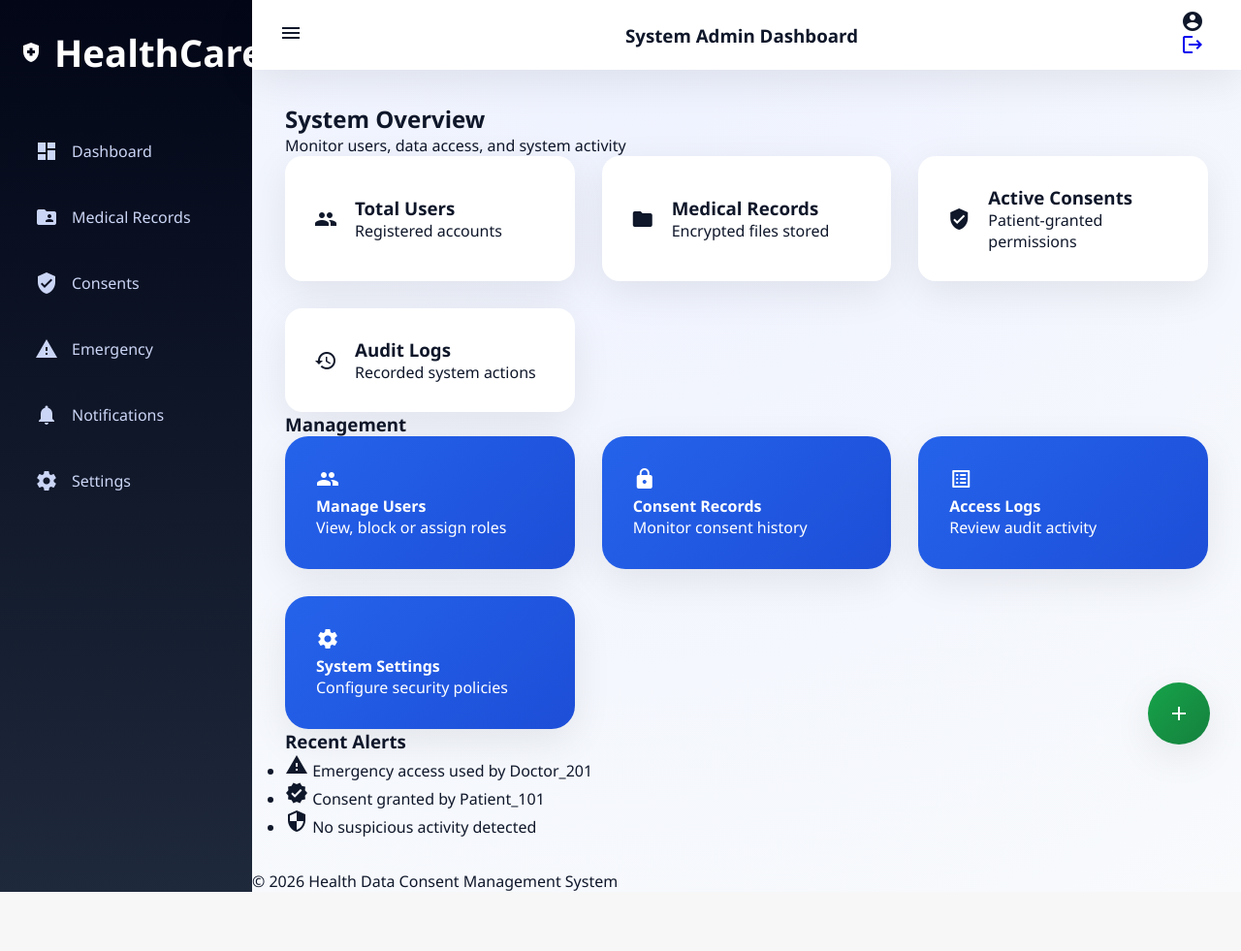
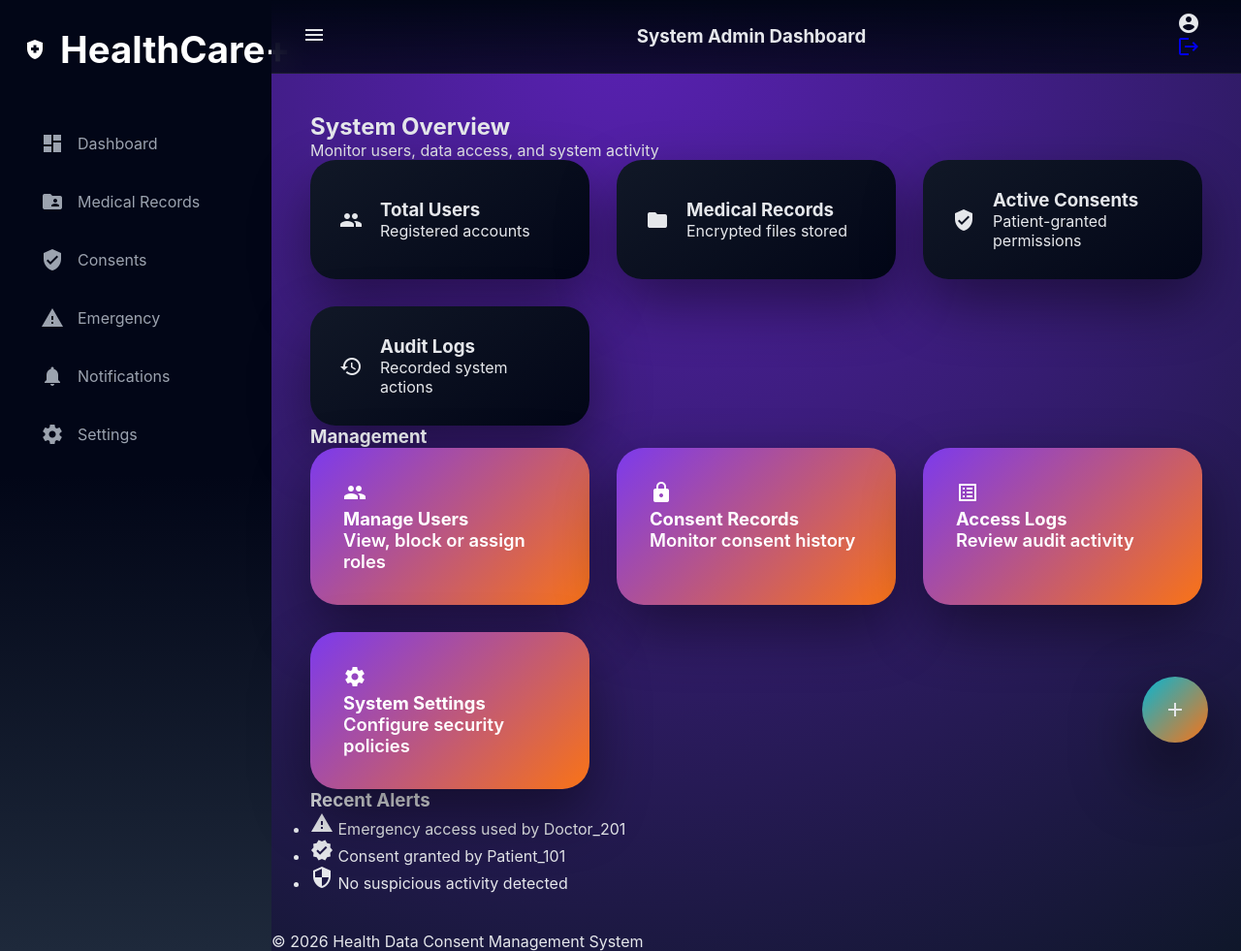
Before and after one commit to Mastanvali9347/Health-Data-Consent-Management-System, a Django app: page /settings/ in a window 1280 px wide. Shown: the whole page at 97% size. Before the commit the page ends 920 px from the top, so only its background shows below. Run offline with Django 5.2, Linux system fonts and the light colour scheme; parts of the project's set-up code (start-up, migrations or seed data) failed here and were passed over.

Commit message:
code update

```diff
--- a/health_consent_system/access_logs/urls.py
+++ b/health_consent_system/access_logs/urls.py
@@ -1,6 +1,7 @@
 from django.urls import path
-from .views import AccessLogView
+from .views import access_logs_page, MyAccessLogsAPI
 
 urlpatterns = [
-    path('', AccessLogView.as_view()),
+    path('', access_logs_page),
+    path('api/', MyAccessLogsAPI.as_view()),
 ]
--- a/health_consent_system/notifications/apps.py
+++ b/health_consent_system/notifications/apps.py
@@ -1,5 +1,4 @@
 from django.apps import AppConfig
-
 
 class NotificationsConfig(AppConfig):
     default_auto_field = 'django.db.models.BigAutoField'
--- a/health_consent_system/static/css/style.css
+++ b/health_consent_system/static/css/style.css
@@ -1,330 +1,390 @@
-:root {
-    --primary: #2563eb;
-    --secondary: #16a34a;
-    --danger: #dc2626;
-    --bg: #f8fafc;
-    --card-bg: #ffffff;
-    --text-dark: #0f172a;
-    --text-light: #64748b;
-    --border: #e2e8f0;
-    --shadow: 0 12px 40px rgba(0,0,0,0.08);
-    --radius: 18px;
+:root{
+--primary:#7c3aed;
+--primary-dark:#5b21b6;
+--secondary:#06b6d4;
+--accent:#f97316;
+--success:#22c55e;
+--danger:#ef4444;
+--bg:#0f172a;
+--bg-soft:#020617;
+--card:#111827;
+--glass:rgba(255,255,255,0.08);
+--text:#e5e7eb;
+--muted:#9ca3af;
+--border:rgba(255,255,255,0.1);
+--shadow:0 25px 60px rgba(0,0,0,.45);
+--radius-xl:26px;
+--radius-lg:18px;
+--radius-md:14px;
+--radius-sm:10px;
 }
 
-* {
-    margin: 0;
-    padding: 0;
-    box-sizing: border-box;
+*{
+margin:0;
+padding:0;
+box-sizing:border-box
 }
 
-body {
-    font-family: "Segoe UI", system-ui, sans-serif;
-    background: radial-gradient(circle at top, #eef2ff, var(--bg));
-    color: var(--text-dark);
-    overflow-x: hidden;
+html{
+scroll-behavior:smooth
 }
 
-#preloader {
-    position: fixed;
-    inset: 0;
-    background: linear-gradient(135deg, var(--primary), var(--secondary));
-    display: grid;
-    place-items: center;
-    z-index: 9999;
-    animation: fadeOut 1s ease forwards 2s;
+body{
+font-family:Inter,Segoe UI,system-ui,sans-serif;
+background:radial-gradient(circle at top,var(--primary-dark),var(--bg));
+color:var(--text);
+min-height:100vh;
+overflow-x:hidden
 }
 
-.loader-text {
-    color: #fff;
-    font-size: 2rem;
-    letter-spacing: 2px;
-    animation: glow 1.5s infinite alternate;
+#preloader{
+position:fixed;
+inset:0;
+display:flex;
+align-items:center;
+justify-content:center;
+background:linear-gradient(135deg,var(--primary),var(--secondary));
+z-index:9999;
+animation:preloadOut 1.2s ease forwards;
+animation-delay:2s
 }
 
-.app-wrapper {
-    display: flex;
-    min-height: 100vh;
+.loader-text{
+font-size:2.2rem;
+font-weight:700;
+letter-spacing:2px;
+color:#fff;
+animation:pulseGlow 1.5s infinite
 }
 
-.sidebar {
-    width: 260px;
-    background: linear-gradient(180deg, #020617, #1e293b);
-    color: #fff;
-    padding: 28px 20px;
-    animation: slideInLeft 0.7s ease;
-    position: sticky;
-    top: 0;
+.app-wrapper{
+display:flex;
+min-height:100vh
 }
 
-.sidebar-brand {
-    display: flex;
-    align-items: center;
-    gap: 12px;
-    font-size: 1.6rem;
-    margin-bottom: 50px;
+.sidebar{
+width:280px;
+background:linear-gradient(180deg,#020617,#020617,#1e293b);
+padding:28px 24px;
+display:flex;
+flex-direction:column;
+animation:sidebarIn .9s cubic-bezier(.16,1,.3,1)
 }
 
-.sidebar-menu {
-    list-style: none;
+.sidebar-brand{
+display:flex;
+align-items:center;
+gap:14px;
+font-size:1.6rem;
+font-weight:700;
+margin-bottom:48px;
+color:#fff
 }
 
-.sidebar-menu li {
-    margin-bottom: 16px;
+.sidebar-menu{
+list-style:none;
+display:flex;
+flex-direction:column;
+gap:8px
 }
 
-.sidebar-menu a {
-    display: flex;
-    align-items: center;
-    gap: 14px;
-    padding: 14px 16px;
-    border-radius: var(--radius);
-    color: #cbd5f5;
-    text-decoration: none;
-    transition: all 0.35s ease;
-    position: relative;
-    overflow: hidden;
+.sidebar-menu a{
+display:flex;
+align-items:center;
+gap:14px;
+padding:14px 18px;
+border-radius:16px;
+text-decoration:none;
+color:var(--muted);
+transition:.35s ease;
+position:relative;
+overflow:hidden
 }
 
-.sidebar-menu a::after {
-    content: "";
-    position: absolute;
-    inset: 0;
-    background: linear-gradient(120deg, transparent, rgba(255,255,255,0.15), transparent);
-    transform: translateX(-100%);
-    transition: transform 0.5s ease;
+.sidebar-menu a::before{
+content:"";
+position:absolute;
+inset:0;
+background:linear-gradient(135deg,var(--primary),var(--secondary));
+opacity:0;
+transition:.35s
 }
 
-.sidebar-menu a:hover::after {
-    transform: translateX(100%);
+.sidebar-menu a span{
+position:relative;
+z-index:1
 }
 
-.sidebar-menu a:hover {
-    background: rgba(255,255,255,0.08);
-    transform: translateX(10px);
-    color: #fff;
+.sidebar-menu a:hover{
+color:#fff;
+transform:translateX(10px)
 }
 
-.main-content {
-    flex: 1;
-    display: flex;
-    flex-direction: column;
+.sidebar-menu a:hover::before{
+opacity:.18
 }
 
-.topbar {
-    height: 72px;
-    background: var(--card-bg);
-    display: flex;
-    align-items: center;
-    justify-content: space-between;
-    padding: 0 28px;
-    box-shadow: var(--shadow);
-    animation: slideDown 0.6s ease;
-    position: sticky;
-    top: 0;
-    z-index: 5;
+.main-content{
+flex:1;
+display:flex;
+flex-direction:column
 }
 
-.user-info {
-    display: flex;
-    align-items: center;
-    gap: 10px;
-    font-weight: 600;
+.topbar{
+height:76px;
+background:linear-gradient(180deg,#020617,#020617cc);
+-webkit-backdrop-filter:blur(14px);
+backdrop-filter:blur(14px);
+border-bottom:1px solid var(--border);
+display:flex;
+align-items:center;
+justify-content:space-between;
+padding:0 32px;
+animation:topbarDrop .7s ease
 }
 
-.page-content {
-    padding: 34px;
-    display: flex;
-    flex-direction: column;
-    gap: 32px;
-    animation: fadeUp 0.6s ease;
+.user-info{
+display:flex;
+align-items:center;
+gap:10px;
+font-weight:600
 }
 
-.stats-grid {
-    display: grid;
-    grid-template-columns: repeat(auto-fit, minmax(260px, 1fr));
-    gap: 28px;
+.page-content{
+padding:40px;
+display:grid;
+gap:32px;
+animation:fadeRise .8s ease
 }
 
-.stat-card {
-    background: var(--card-bg);
-    padding: 30px;
-    border-radius: var(--radius);
-    display: flex;
-    align-items: center;
-    gap: 18px;
-    box-shadow: var(--shadow);
-    transition: all 0.45s ease;
-    animation: scaleIn 0.5s ease;
+.stats-grid{
+display:grid;
+grid-template-columns:repeat(auto-fit,minmax(260px,1fr));
+gap:28px
 }
 
-.stat-card:hover {
-    transform: translateY(-12px) scale(1.04);
-    box-shadow: 0 30px 70px rgba(0,0,0,0.15);
+.stat-card{
+background:linear-gradient(145deg,var(--card),#020617);
+padding:30px;
+border-radius:var(--radius-xl);
+display:flex;
+gap:18px;
+align-items:center;
+box-shadow:var(--shadow);
+transition:.45s cubic-bezier(.16,1,.3,1);
+animation:cardPop .6s ease
 }
 
-.action-grid {
-    display: grid;
-    grid-template-columns: repeat(auto-fit, minmax(240px, 1fr));
-    gap: 28px;
+.stat-card:hover{
+transform:translateY(-14px) scale(1.05);
+box-shadow:0 40px 80px rgba(0,0,0,.6)
 }
 
-.action-card {
-    background: linear-gradient(135deg, var(--primary), #1d4ed8);
-    padding: 32px;
-    border-radius: 24px;
-    color: #fff;
-    text-decoration: none;
-    box-shadow: var(--shadow);
-    transition: all 0.45s ease;
+.action-grid{
+display:grid;
+grid-template-columns:repeat(auto-fit,minmax(240px,1fr));
+gap:28px
 }
 
-.action-card:hover {
-    transform: translateY(-14px) scale(1.05);
-    box-shadow: 0 35px 80px rgba(0,0,0,0.25);
+.action-card{
+padding:34px;
+border-radius:28px;
+background:linear-gradient(135deg,var(--primary),var(--accent));
+color:#fff;
+font-size:1.15rem;
+font-weight:600;
+text-decoration:none;
+box-shadow:var(--shadow);
+transition:.45s ease;
+position:relative;
+overflow:hidden
 }
 
-table {
-    width: 100%;
-    border-collapse: collapse;
-    background: var(--card-bg);
-    border-radius: var(--radius);
-    overflow: hidden;
-    box-shadow: var(--shadow);
+.action-card::after{
+content:"";
+position:absolute;
+inset:-40%;
+background:radial-gradient(circle,#fff 0%,transparent 70%);
+opacity:0;
+transition:.5s
 }
 
-thead {
-    background: linear-gradient(135deg, #f1f5f9, #e2e8f0);
+.action-card:hover{
+transform:translateY(-16px) rotate(-2deg)
 }
 
-th, td {
-    padding: 18px;
+.action-card:hover::after{
+opacity:.2
 }
 
-tbody tr {
-    transition: background 0.3s ease;
+table{
+width:100%;
+border-collapse:collapse;
+background:linear-gradient(145deg,var(--card),#020617);
+border-radius:var(--radius-xl);
+overflow:hidden;
+box-shadow:var(--shadow);
+animation:fadeRise .6s ease
 }
 
-tbody tr:hover {
-    background: #f1f5f9;
+th,td{
+padding:18px 22px;
+font-size:.95rem
 }
 
-form {
-    background: var(--card-bg);
-    padding: 36px;
-    border-radius: 24px;
-    box-shadow: var(--shadow);
-    animation: scaleIn 0.5s ease;
+thead{
+background:rgba(255,255,255,.05)
 }
 
-.form-group {
-    margin-bottom: 22px;
+tbody tr{
+transition:.35s ease
 }
 
-input, select, textarea {
-    width: 100%;
-    padding: 16px;
-    border-radius: 14px;
-    border: 1px solid var(--border);
-    font-size: 1rem;
-    transition: all 0.35s ease;
+tbody tr:hover{
+background:rgba(255,255,255,.06)
 }
 
-input:focus, select:focus, textarea:focus {
-    border-color: var(--primary);
-    box-shadow: 0 0 0 5px rgba(37,99,235,0.18);
+form{
+max-width:520px;
+margin:auto;
+background:linear-gradient(160deg,var(--card),#020617);
+padding:42px;
+border-radius:32px;
+box-shadow:var(--shadow);
+animation:formFloat .8s ease
 }
 
-button {
-    cursor: pointer;
-    font-size: 1rem;
+.auth-wrapper{
+min-height:100vh;
+display:flex;
+align-items:center;
+justify-content:center
 }
 
-.btn-primary {
-    background: linear-gradient(135deg, var(--primary), #1e40af);
-    color: #fff;
-    padding: 16px 32px;
-    border-radius: 16px;
-    border: none;
-    transition: all 0.35s ease;
+.auth-card{
+width:420px;
+padding:48px 42px;
+border-radius:36px;
+background:linear-gradient(160deg,#020617,var(--card));
+box-shadow:0 40px 90px rgba(0,0,0,.8);
+animation:zoomIn .7s ease
 }
 
-.btn-primary:hover {
-    transform: translateY(-4px) scale(1.05);
-    box-shadow: 0 18px 40px rgba(37,99,235,0.45);
+.auth-card h2{
+font-size:2.2rem;
+margin-bottom:30px;
+text-align:center;
+background:linear-gradient(135deg,var(--primary),var(--secondary));
+-webkit-background-clip:text;
+background-clip:text;
+-webkit-text-fill-color:transparent
 }
 
-.btn-primary:active {
-    transform: scale(0.95);
+.form-group{
+display:flex;
+flex-direction:column;
+gap:8px;
+margin-bottom:22px
 }
 
-.notification-card {
-    background: var(--card-bg);
-    padding: 26px;
-    border-radius: var(--radius);
-    display: flex;
-    gap: 18px;
-    box-shadow: var(--shadow);
-    animation: slideInRight 0.6s ease;
+input,select,textarea{
+background:rgba(255,255,255,.06);
+border:1px solid var(--border);
+padding:16px 18px;
+border-radius:18px;
+color:#fff;
+font-size:1rem;
+transition:.35s ease
 }
 
-.fab {
-    position: fixed;
-    bottom: 32px;
-    right: 32px;
-    width: 64px;
-    height: 64px;
-    background: linear-gradient(135deg, var(--secondary), #15803d);
-    color: #fff;
-    border-radius: 50%;
-    display: grid;
-    place-items: center;
-    box-shadow: var(--shadow);
-    transition: all 0.4s ease;
+input:focus,select:focus,textarea:focus{
+outline:none;
+border-color:var(--primary);
+box-shadow:0 0 0 4px rgba(124,58,237,.3);
+transform:scale(1.03)
 }
 
-.fab:hover {
-    transform: rotate(135deg) scale(1.15);
+button{
+border:none;
+cursor:pointer;
+font-size:1.05rem;
+font-weight:600
 }
 
-@keyframes fadeUp {
-    from { opacity: 0; transform: translateY(30px); }
-    to { opacity: 1; transform: translateY(0); }
+.btn-primary{
+width:100%;
+padding:16px;
+border-radius:20px;
+background:linear-gradient(135deg,var(--primary),var(--secondary));
+color:#fff;
+box-shadow:0 20px 40px rgba(124,58,237,.6);
+transition:.4s cubic-bezier(.16,1,.3,1)
 }
 
-@keyframes slideInLeft {
-    from { transform: translateX(-100%); }
-    to { transform: translateX(0); }
+.btn-primary:hover{
+transform:translateY(-4px) scale(1.05);
+box-shadow:0 30px 70px rgba(124,58,237,.8)
 }
 
-@keyframes slideInRight {
-    from { transform: translateX(100%); opacity: 0; }
-    to { transform: translateX(0); opacity: 1; }
+.btn-primary:active{
+transform:scale(.95)
 }
 
-@keyframes slideDown {
-    from { transform: translateY(-100%); }
-    to { transform: translateY(0); }
+.btn-danger{
+background:linear-gradient(135deg,var(--danger),#991b1b);
+color:#fff;
+padding:14px 22px;
+border-radius:18px;
+transition:.3s
 }
 
-@keyframes scaleIn {
-    from { transform: scale(0.9); opacity: 0; }
-    to { transform: scale(1); opacity: 1; }
+.notification-card{
+padding:26px;
+border-radius:26px;
+background:linear-gradient(145deg,var(--card),#020617);
+box-shadow:var(--shadow);
+display:flex;
+gap:18px;
+animation:slideFade .6s ease
 }
 
-@keyframes glow {
-    from { text-shadow: 0 0 10px rgba(255,255,255,0.5); }
-    to { text-shadow: 0 0 25px rgba(255,255,255,0.9); }
+.fab{
+position:fixed;
+right:34px;
+bottom:34px;
+width:68px;
+height:68px;
+border-radius:50%;
+background:linear-gradient(135deg,var(--secondary),var(--accent));
+display:flex;
+align-items:center;
+justify-content:center;
+box-shadow:0 30px 70px rgba(0,0,0,.7);
+transition:.4s cubic-bezier(.16,1,.3,1)
 }
 
-@keyframes fadeOut {
-    to { opacity: 0; visibility: hidden; }
+.fab:hover{
+transform:rotate(135deg) scale(1.15)
 }
 
-@media (max-width: 900px) {
-    .sidebar {
-        display: none;
-    }
-    .page-content {
-        padding: 20px;
-    }
+@keyframes preloadOut{to{opacity:0;visibility:hidden}}
+@keyframes pulseGlow{0%,100%{opacity:1}50%{opacity:.5}}
+@keyframes sidebarIn{from{transform:translateX(-120%)}to{transform:translateX(0)}}
+@keyframes topbarDrop{from{transform:translateY(-120%)}to{transform:translateY(0)}}
+@keyframes fadeRise{from{opacity:0;transform:translateY(40px)}to{opacity:1;transform:none}}
+@keyframes cardPop{from{opacity:0;transform:scale(.9)}to{opacity:1;transform:none}}
+@keyframes formFloat{from{opacity:0;transform:translateY(60px)}to{opacity:1;transform:none}}
+@keyframes zoomIn{from{opacity:0;transform:scale(.8)}to{opacity:1;transform:scale(1)}}
+@keyframes slideFade{from{opacity:0;transform:translateX(40px)}to{opacity:1;transform:none}}
+
+@media(max-width:1024px){
+.sidebar{display:none}
+.app-wrapper{flex-direction:column}
+.topbar{padding:0 20px}
+.page-content{padding:24px}
 }
+
+@media(max-width:600px){
+.auth-card{width:94%;padding:36px}
+.stats-grid,.action-grid{grid-template-columns:1fr}
+}
```
Also changed, not shown: health_consent_system/access_logs/models.py (+11 -31 lines), health_consent_system/notifications/serializers.py (added, +7 -0 lines), health_consent_system/notifications/views.py (+5 -8 lines), health_consent_system/static/js/main.js (+20 -32 lines), health_consent_system/access_logs/migrations/0001_initial.py.
